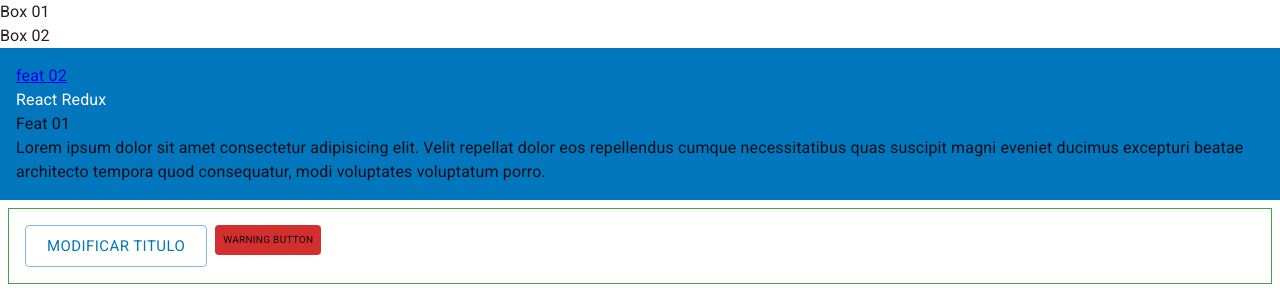
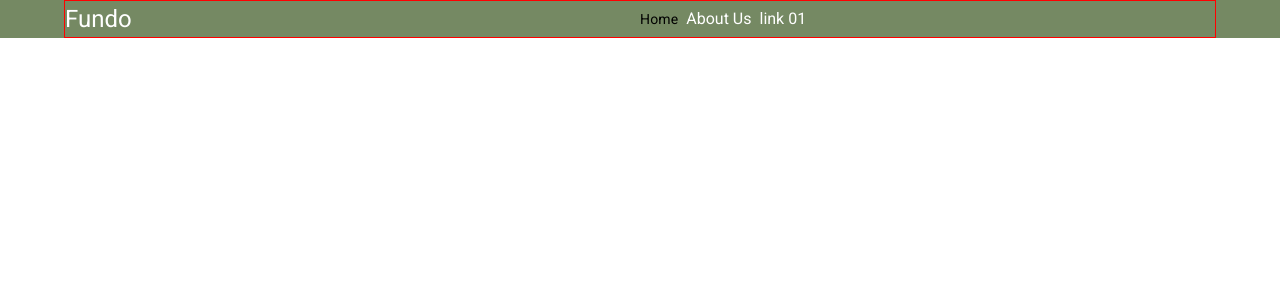
Before and after one commit to angelorubin/alurakut, a React (Create React App) app: page / in a window 1280 px wide. Shown: the top 306 px of the page. Built offline with nearby package versions, Linux system fonts and the light colour scheme.

Commit message:
Implementando pagina Home

```diff
--- a/src/App.js
+++ b/src/App.js
@@ -1,4 +1,4 @@
-import Feat01 from "./features/feat-01";
+import Home from "./features/home";
 import Feat02 from "./features/feat-02";
 import { BrowserRouter as Router, Routes, Route } from "react-router-dom";
 
@@ -6,7 +6,7 @@ export const App = () => {
   return (
     <Router>
       <Routes>
-        <Route path="/" element={<Feat01 />} />
+        <Route path="/" element={<Home />} />
         <Route path="/feat02" element={<Feat02 />} />
       </Routes>
     </Router>
--- a/src/features/feat-01/index.js
+++ /dev/null
@@ -1 +0,0 @@
-export { default } from "./views/feat01-container";
--- a/src/features/feat-01/views/feat01-container.jsx
+++ /dev/null
@@ -1,71 +0,0 @@
-import React from "react";
-import { useSelector, useDispatch } from "react-redux";
-import { Link } from "react-router-dom";
-import { Typography, Box, Button } from "@material-ui/core";
-import * as S from "./feat01-styles";
-import { useTheme } from "@material-ui/core/styles";
-
-const Feat01 = () => {
-  const theme = useTheme();
-  const { title } = useSelector((state) => state.feat01);
-  const dispatch = useDispatch();
-  const { error, grey, common, text } = theme.palette;
-
-  const handleClick = (e) => {
-    e.preventDefault();
-
-    return dispatch({
-      type: "feat01/addTitle",
-      payload: "React Redux Boilerplate",
-    });
-  };
-
-  return (
-    <Box display="flex" flexDirection="column">
-      <S.TestBox>
-        <Box>Box 01</Box>
-        <Box>Box 02</Box>
-      </S.TestBox>
-      <Box p="1rem" bgcolor="primary.main">
-        <nav>
-          <Link to="/feat02">
-            <Typography>feat 02</Typography>
-          </Link>
-        </nav>
-        <S.Title color={common.white}>{title}</S.Title>
-        <S.Title color={text.primary}>Feat 01</S.Title>
-        <Typography>
-          Lorem ipsum dolor sit amet consectetur adipisicing elit. Velit
-          repellat dolor eos repellendus cumque necessitatibus quas suscipit
-          magni eveniet ducimus excepturi beatae architecto tempora quod
-          consequatur, modi voluptates voluptatum porro.
-        </Typography>
-      </Box>
-      <Box
-        m={1}
-        p="1rem"
-        display="flex"
-        border={1}
-        borderColor="secondary.main"
-      >
-        <Box m={0} mr={1}>
-          <Button
-            fullWidth
-            variant="outlined"
-            size="large"
-            onClick={handleClick}
-          >
-            modificar titulo
-          </Button>
-        </Box>
-        <Box display="flex">
-          <Box>
-            <S.WarningButton>Warning Button</S.WarningButton>
-          </Box>
-        </Box>
-      </Box>
-    </Box>
-  );
-};
-
-export default Feat01;
--- /dev/null
+++ b/src/features/home/index.js
@@ -0,0 +1 @@
+export { default } from "./views/home";
--- /dev/null
+++ b/src/features/home/views/home/index.jsx
@@ -0,0 +1,90 @@
+import React from "react";
+import { useSelector, useDispatch } from "react-redux";
+import { Typography, Box } from "@material-ui/core";
+// import * as S from "./styles";
+import { alpha } from "@material-ui/core/styles";
+
+const Feat01 = () => {
+  const { title } = useSelector((state) => state.feat01);
+  const dispatch = useDispatch();
+
+  const handleClick = (e) => {
+    e.preventDefault();
+
+    return dispatch({
+      type: "feat01/addTitle",
+      payload: "React Redux Boilerplate",
+    });
+  };
+
+  return (
+    <Box
+      sx={{
+        backgroundColor: (theme) => theme.palette.primary.main,
+        maxHeight: "40vh",
+        display: "flex",
+        flexDirection: "row",
+        justifyContent: "center",
+      }}
+    >
+      <Box
+        sx={{
+          display: "flex",
+          width: "90%",
+          border: "1px solid red",
+        }}
+      >
+        <Box
+          sx={{
+            flex: 1,
+          }}
+        >
+          <Typography
+            sx={{
+              color: "common.white",
+              fontWeight: "typography.fontWeightBold",
+              fontSize: "1.5rem",
+            }}
+          >
+            Fundo
+          </Typography>
+        </Box>
+        <Box
+          sx={{
+            display: "flex",
+            flexDirection: "row",
+            justifyContent: "spacing-between",
+            alignItems: "center",
+            gap: 1,
+            flex: 1,
+          }}
+        >
+          <Typography
+            variant="body2"
+            sx={{
+              color: "common.black",
+            }}
+          >
+            Home
+          </Typography>
+          <Typography
+            sx={{
+              color: "common.white",
+            }}
+          >
+            About Us
+          </Typography>
+          <Typography
+            sx={{
+              color: "common.white",
+            }}
+          >
+            link 01
+          </Typography>
+        </Box>
+      </Box>
+    </Box>
+  );
+};
+
+export default Feat01;
--- a/src/features/feat-01/views/feat01-styles.js
+++ b/src/features/home/views/home/styles.js
@@ -1,11 +1,11 @@
 import styled, { css } from "styled-components";
-import { Container, Typography, Button, Box } from "@material-ui/core";
-import { createMuiTheme } from "@material-ui/core/styles";
-const theme = createMuiTheme();
-
+import { Box } from "@material-ui/core";
+import { createTheme } from "@material-ui/core";
+const theme = createTheme();
 const { error, grey, common, text } = theme.palette;
 const { typography } = theme;
 
+/**
 export const MyContainer = styled(Container).attrs(
   ({ maxWidth, alignItems }) => ({
     maxWidth: maxWidth ? maxWidth : "xl",
@@ -35,3 +35,4 @@ export const TestBox = styled(Box)`
     background-color: red;
   }
 `;
+*/
--- a/src/store.js
+++ b/src/store.js
@@ -1,5 +1,5 @@
 import { configureStore } from "@reduxjs/toolkit";
-import feat01Slicer from "features/feat-01/store/slice";
+import feat01Slicer from "features/home/store/slice";
 import feat02Slicer from "features/feat-02/store/slice";
 
 const reducer = {
--- a/src/themes/default.js
+++ b/src/themes/default.js
@@ -17,9 +17,9 @@ let theme = createTheme({
       white: "#fff",
     },
     primary: {
-      light: "#58a5f0",
-      main: "#0277bd",
-      dark: "#004c8c",
+      light: "#8B9E6E",
+      main: "#758963",
+      dark: "#313416",
       contrastText: "#fff",
     },
     secondary: {
@@ -76,6 +76,13 @@ let theme = createTheme({
       lineHeight: 1.167,
       letterSpacing: "0em",
     },
+    body1: {},
+    body2: {
+      fontSize: "0.875rem",
+      fontWeight: 400,
+      letterSpacing: "0.01071em",
+      lineHeight: 1.43,
+    },
     button: {
       fontFamily: "Roboto, sans-serif",
       fontWeight: 500,
@@ -84,6 +91,12 @@ let theme = createTheme({
       letterSpacing: "0.02857em",
       textTransform: "uppercase",
     },
+    fontFamily: "Roboto, Helvetica, Arial, sans-serif",
+    fontSize: 14,
+    fontWeightBold: 700,
+    fontWeightLight: 300,
+    fontWeightMedium: 500,
+    fontWeightRegular: 400,
   },
 });
 
```
Also changed, not shown: src/shared/components/menu/index.js (added, +24 -0 lines), src/features/home/store/slice.js (renamed from src/features/feat-01/store/slice.js), src/shared/components/menu/styles.js (added).
